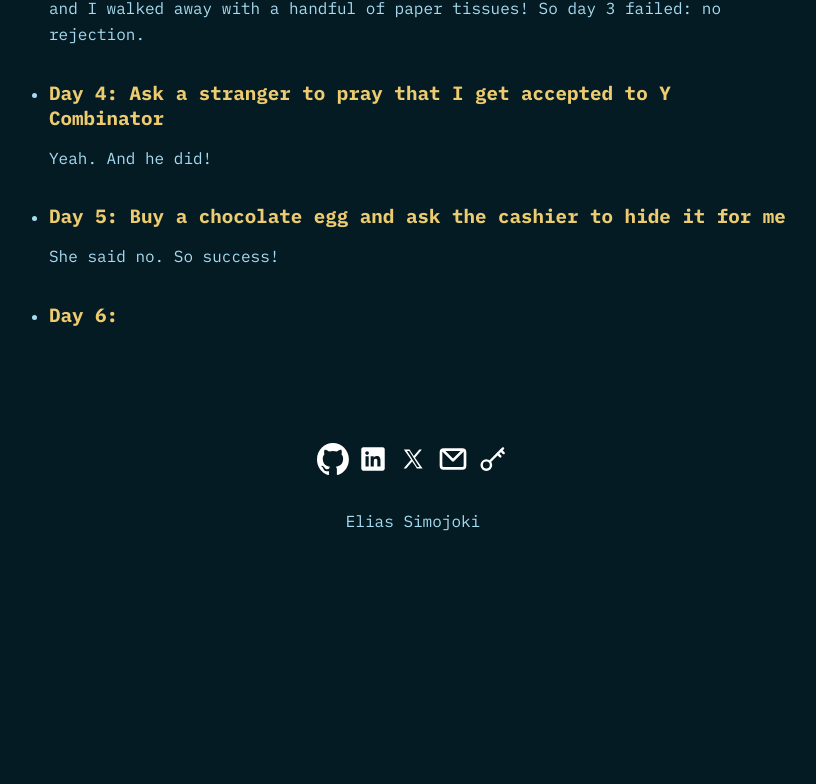
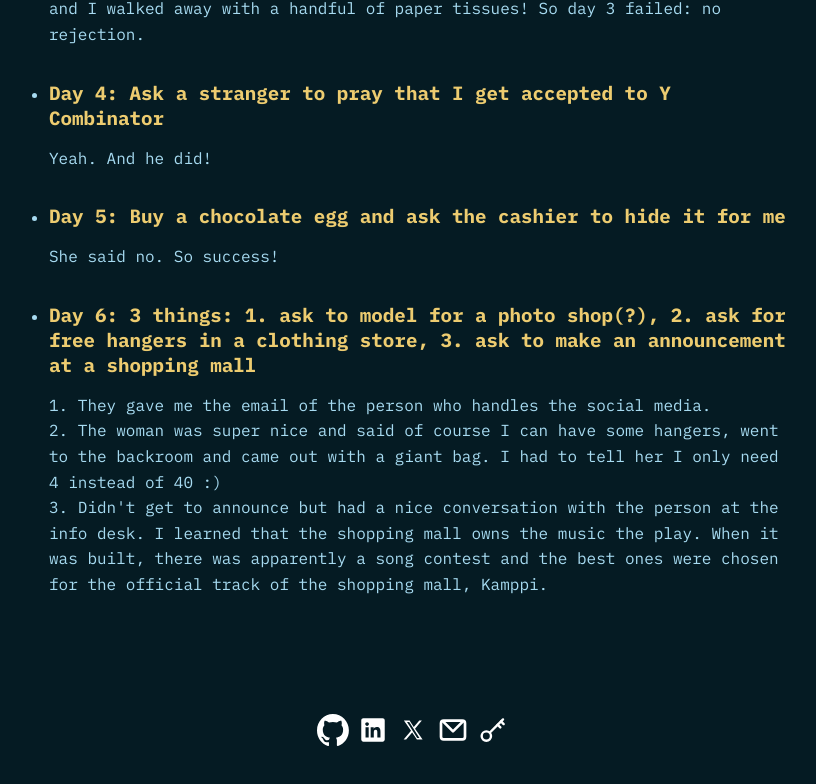
Before and after one commit to MojoLake/eSite, a SvelteKit app: page /rejection-therapy in a window 1280 px wide. Shown: the part 699-1483 px from the top of the page, without its empty margins (227-1043 px from the left). Before the commit the page ends 1242 px from the top, so only its background shows below. Built offline with nearby package versions, Linux system fonts and the light colour scheme.

Commit message:
feat: add 100 rejections day 6

```diff
--- a/src/routes/rejection-therapy/+page.svelte
+++ b/src/routes/rejection-therapy/+page.svelte
@@ -38,7 +38,10 @@
     },
     {
         day: 6,
-        title: ""
+        title: "3 things: 1. ask to model for a photo shop(?), 2. ask for free hangers in a clothing store, 3. ask to make an announcement at a shopping mall",
+        notes: `1. They gave me the email of the person who handles the social media.
+        2. The woman was super nice and said of course I can have some hangers, went to the backroom and came out with a giant bag. I had to tell her I only need 4 instead of 40 :)
+        3. Didn't get to announce but had a nice conversation with the person at the info desk. I learned that the shopping mall owns the music the play. When it was built, there was apparently a song contest and the best ones were chosen for the official track of the shopping mall, Kamppi.`
     }
   ];
 </script>
@@ -56,7 +59,7 @@
     {#each events as event}
       <li>
         <h2>Day {event.day}: {event.title}</h2>
-        <p>{event.notes}</p>
+        <p class="notes">{event.notes}</p>
 
         {#if event.videoUrl}
           <p>
@@ -90,6 +93,11 @@
     margin-bottom: 2rem;
   }
 
+  .notes {
+    line-height: 1.6;
+    white-space: pre-line;
+  }
+
   h2 {
     margin-bottom: 0.5rem;
     color: var(--secondary-text-colour);
```
